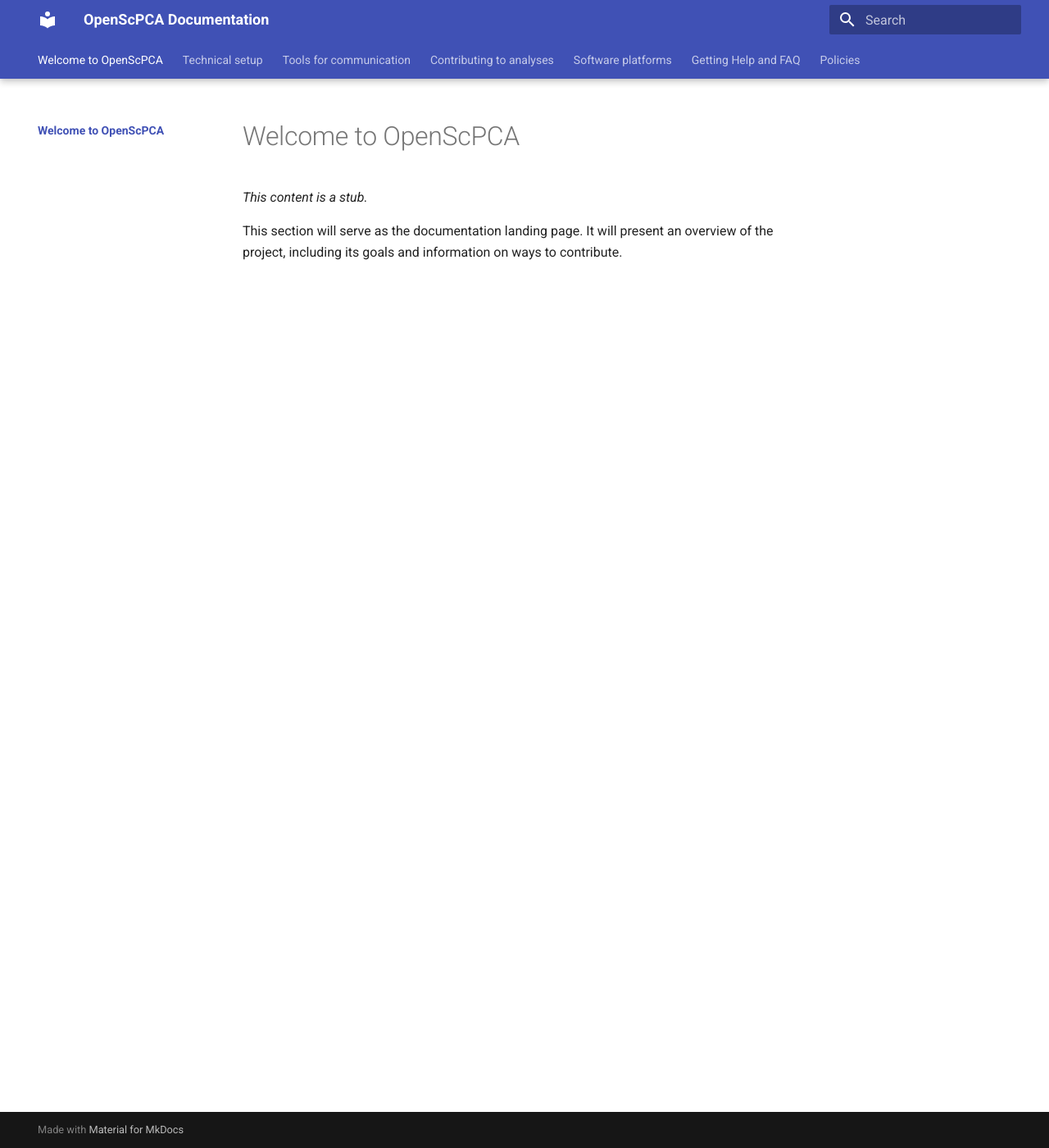
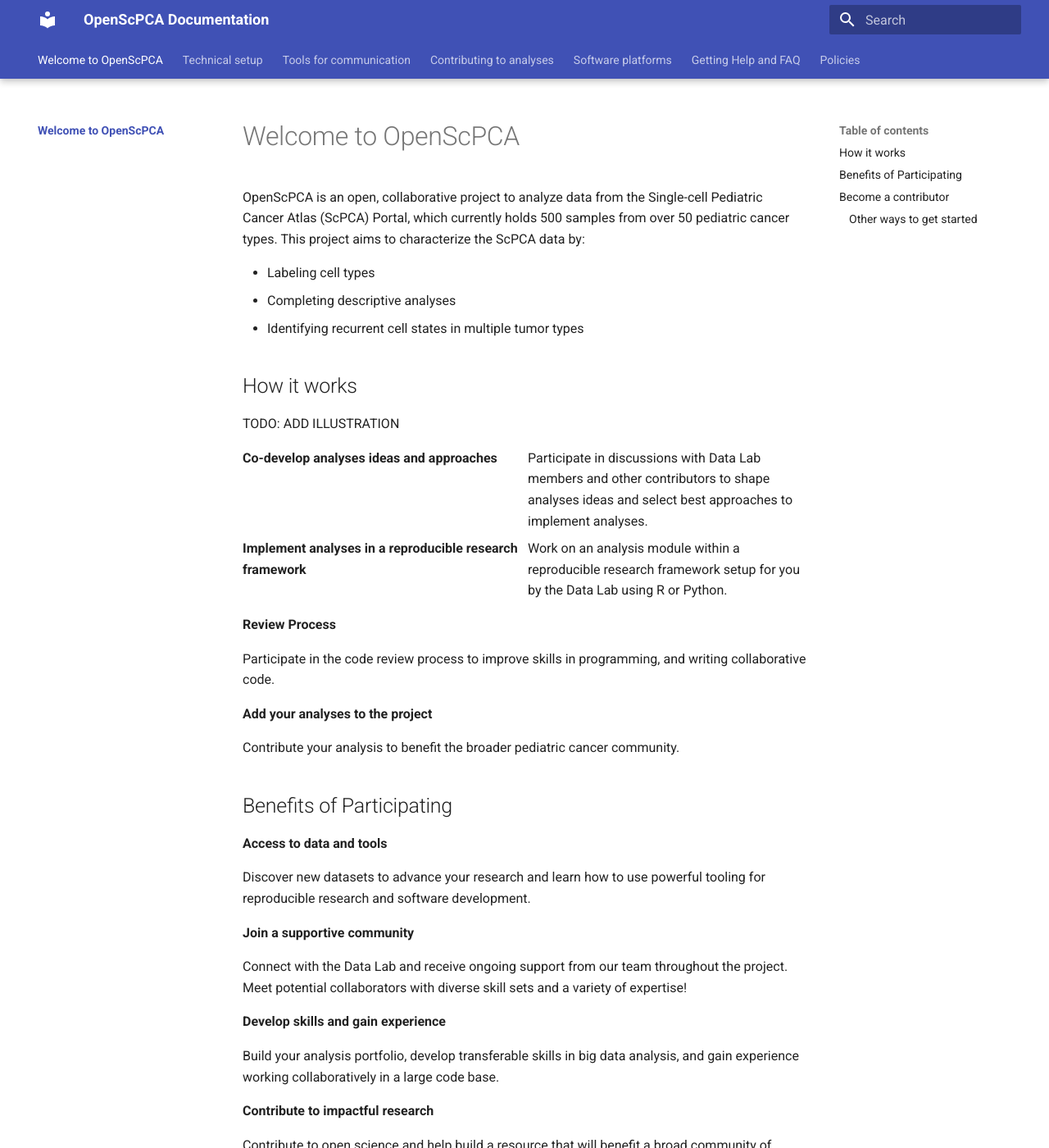
Before and after one commit to AlexsLemonade/OpenScPCA-analysis, an MkDocs documentation site: the page built from docs/welcome/index.md, in a window 1280 px wide and 1400 px high. Shown: the whole window at 82% size. Built offline with MkDocs 1.6.1 and Material for MkDocs 9.7.7, drawn with Linux system fonts in a browser that asks for light colours; some of the changed text lies outside the part shown.

Commit message:
add content

```diff
--- a/docs/welcome/index.md
+++ b/docs/welcome/index.md
@@ -1,6 +1,73 @@
 # Welcome to OpenScPCA
 
-_This content is a stub._
+OpenScPCA is an open, collaborative project to analyze data from the Single-cell Pediatric Cancer Atlas (ScPCA) Portal, which currently holds 500 samples from over 50 pediatric cancer types.
+This project aims to characterize the ScPCA data by:
 
-This section will serve as the documentation landing page.
-It will present an overview of the project, including its goals and information on ways to contribute.
+- Labeling cell types
+- Completing descriptive analyses
+- Identifying recurrent cell states in multiple tumor types
+
+
+## How it works
+
+TODO: ADD ILLUSTRATION
+
+<div class ="grid" markdown >
+
+**Co-develop analyses ideas and approaches**
+
+Participate in discussions with Data Lab members and other contributors to shape analyses ideas and select best approaches to implement analyses.
+
+**Implement analyses in a reproducible research framework**
+
+Work on an analysis module within a reproducible research framework setup for you by the Data Lab using R or Python.
+
+</div>
+
+**Review Process**
+
+Participate in the code review process to improve skills in programming, and writing collaborative code.
+
+**Add your analyses to the project**
+
+Contribute your analysis to benefit the broader pediatric cancer community.
+
+## Benefits of Participating
+
+**Access to data and tools**
+
+Discover new datasets to advance your research and learn how to use powerful tooling for reproducible research and software development.
+
+**Join a supportive community**
+
+Connect with the Data Lab and receive ongoing support from our team throughout the project. Meet potential collaborators with diverse skill sets and a variety of expertise!
+
+**Develop skills and gain experience**
+
+Build your analysis portfolio, develop transferable skills in big data analysis, and gain experience working collaboratively in a large code base.
+
+**Contribute to impactful research**
+
+Contribute to open science and help build a resource that will benefit a broad community of pediatric cancer researchers. Plus you may be part of a future publication!
+
+
+
+## Become a contributor
+
+We are seeking contributors with diverse skills and expertise to join the OpenScPCA community. Do you want to get involved?
+
+Get started by filling out the interest form below. You will receive an email response with more information and next steps.
+
+
+### Other ways to get started
+
+**Join the conversation on GitHub Discussions**
+
+Ask questions, discuss big picture ideas, brainstorm, and develop plans for analyses. Read this post on how to use GitHub Discussions for the OpenScPCA project.
+
+
+**Explore the OpenScPCA-analysis GitHub repository**
+
+Browse the issues to see what analyses are planned or are currently being performed. Read the documentation to learn more about contributing to the project.
+
+**Explore an example analysis module**
```
